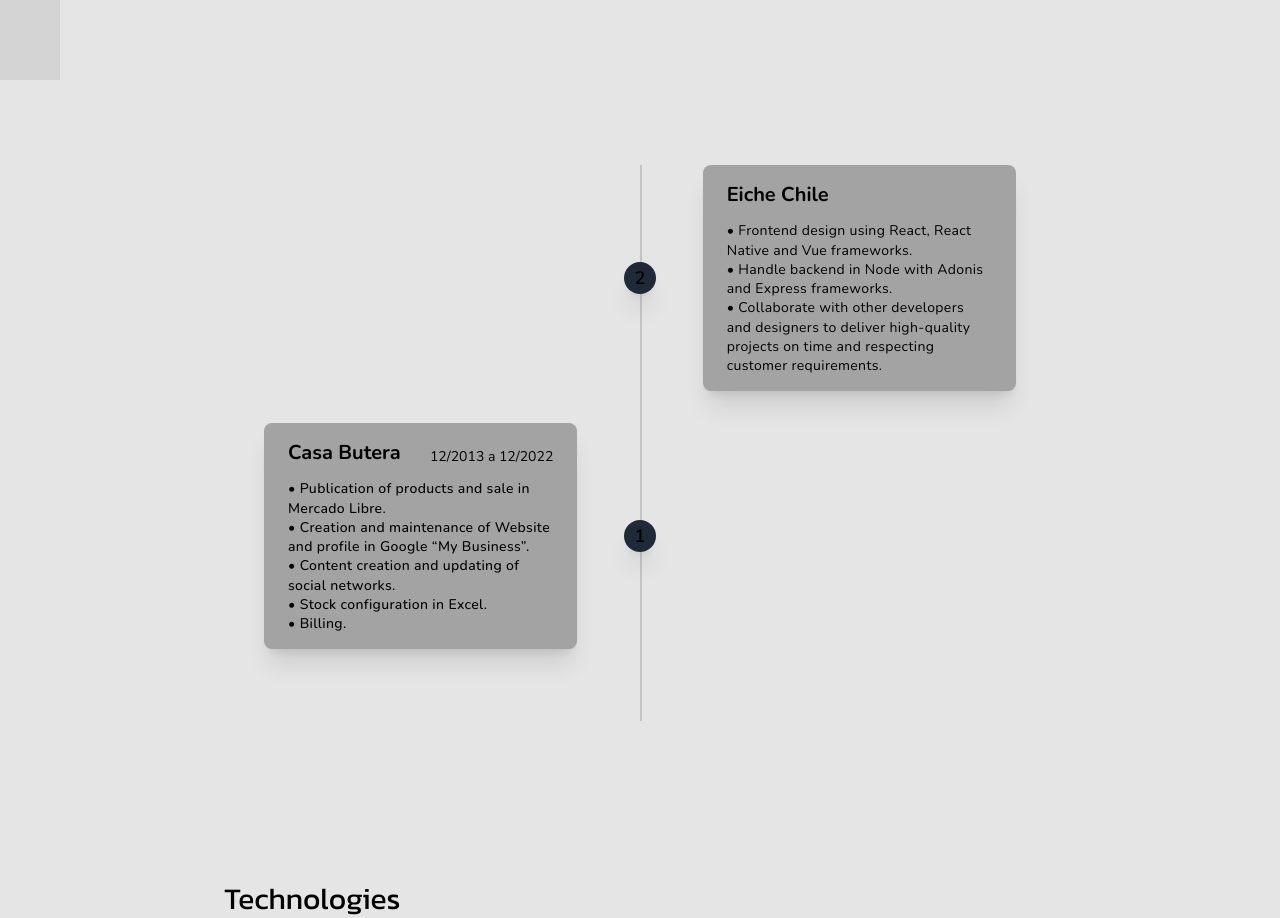
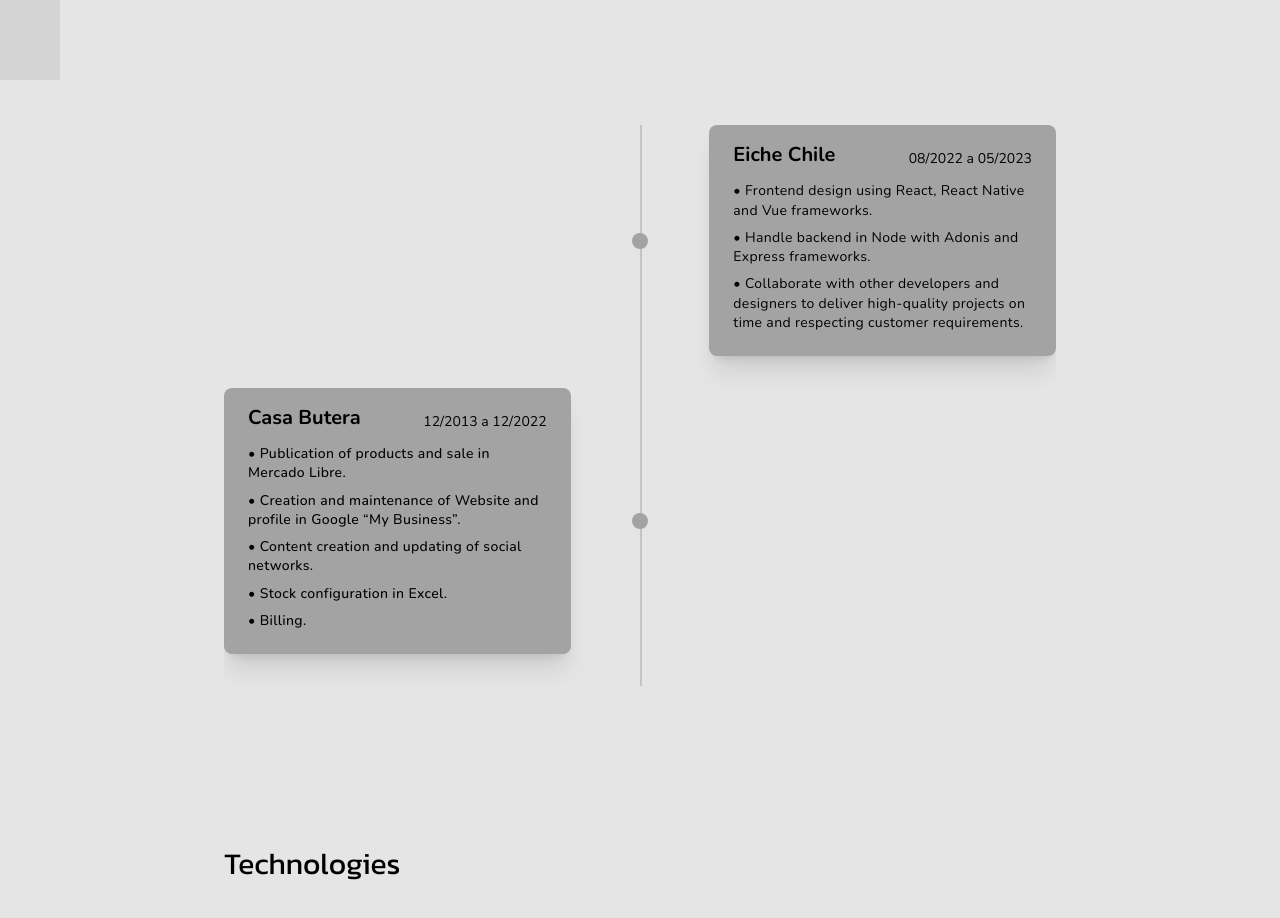
Before and after one commit to IvanMCorrea/dev_portfolio, a Next.js app: page / in a window 1280 px wide. Shown: the part 720-1638 px from the top of the page. Built offline with nearby package versions, Linux system fonts and the light colour scheme.

Commit message:
Change timeline styles

```diff
--- a/app/_components/Experience.tsx
+++ b/app/_components/Experience.tsx
@@ -4,7 +4,7 @@
   return (
     <section className="w-full py-10" id="experience">
       <div className="container mx-auto w-full h-full">
-        <div className="relative wrap overflow-hidden p-10 h-full">
+        <div className="relative wrap overflow-hidden h-full">
           <div
             className="border-2-2 absolute border-opacity-20 border-gray-700 h-full border"
             style={{ left: "50%" }}
@@ -15,65 +15,68 @@
             <div className="z-20 flex items-center order-1 bg-gray-800 shadow-xl w-8 h-8 rounded-full">
               <h1 className="mx-auto font-semibold text-lg">3</h1>
             </div>
-            <div className="order-1 bg-neutral-400 dark:bg-neutral-800 rounded-lg shadow-xl w-5/12 px-6 py-4">
+            <article className="order-1 bg-neutral-400 dark:bg-neutral-800 rounded-lg shadow-xl w-5/12 px-6 py-4">
               <h3 className="mb-3 font-bold text-xl">Mustang Cloud</h3>
               <p className="text-sm font-medium leading-snug tracking-wide text-opacity-100">
                 Lorem Ipsum is simply dummy text of the printing and typesetting
                 industry.
               </p>
-            </div>
+            </article>
           </div> */}
           {/* <!-- right timeline --> */}
           <div className="mb-8 flex justify-between items-center w-full right-timeline">
             <div className="order-1 w-5/12"></div>
-            <div className="z-20 flex items-center order-1 bg-gray-800 shadow-xl w-8 h-8 rounded-full">
-              <h1 className="mx-auto font-semibold text-lg">2</h1>
+            <div className="z-20 flex items-center order-1 bg-neutral-400 shadow-xl w-4 h-4 rounded-full">
+              <h1 className="mx-auto font-semibold text-lg"></h1>
             </div>
-            <div className="order-1 bg-neutral-400 dark:bg-neutral-800 rounded-lg shadow-xl w-5/12 px-6 py-4">
-              <h3 className="mb-3 font-bold text-xl">Eiche Chile</h3>
-              <p className="text-sm leading-snug tracking-wide text-opacity-100">
-                <ul>
-                  <li>
+            <article className="order-1 bg-neutral-400 dark:bg-neutral-800 rounded-lg shadow-xl w-5/12 px-6 py-4">
+              <div className="flex justify-between items-end mb-3">
+                <h3 className=" font-bold text-xl">Eiche Chile</h3>
+                <span className="text-sm">08/2022 a 05/2023</span>
+              </div>
+              <ul className="text-sm leading-snug tracking-wide text-opacity-100">
+                <li className="mb-2">
                   • Frontend design using React, React Native and Vue
                   frameworks.
                 </li>
-                  <li>
+                <li className="mb-2">
                   • Handle backend in Node with Adonis and Express frameworks.
                 </li>
-                  <li>
+                <li className="mb-2">
                   • Collaborate with other developers and designers to deliver
                   high-quality projects on time and respecting customer
                   requirements.
                 </li>
               </ul>
-              </p>
-            </div>
+            </article>
           </div>
 
           {/* <!-- left timeline --> */}
           <div className="mb-8 flex justify-between flex-row-reverse items-center w-full left-timeline">
             <div className="order-1 w-5/12"></div>
-            <div className="z-20 flex items-center order-1 bg-gray-800 shadow-xl w-8 h-8 rounded-full">
-              <h1 className="mx-auto font-semibold text-lg">1</h1>
+            <div className="z-20 flex items-center order-1 bg-neutral-400 shadow-xl w-4 h-4 rounded-full">
+              <h1 className="mx-auto font-semibold text-lg"></h1>
             </div>
-            <div className="order-1 bg-neutral-400 dark:bg-neutral-800 rounded-lg shadow-xl w-5/12 px-6 py-4">
+            <article className="order-1 bg-neutral-400 dark:bg-neutral-800 rounded-lg shadow-xl w-5/12 px-6 py-4">
               <div className="flex justify-between items-end mb-3">
                 <h3 className=" font-bold text-xl">Casa Butera</h3>
                 <span className="text-sm">12/2013 a 12/2022</span>
               </div>
-              <p className="text-sm font-medium leading-snug tracking-wide text-opacity-100">
-                <ul>
-                  <li>• Publication of products and sale in Mercado Libre.</li>
-                  <li>
+              <ul className="text-sm font-medium leading-snug tracking-wide text-opacity-100">
+                <li className="mb-2">
+                  • Publication of products and sale in Mercado Libre.
+                </li>
+                <li className="mb-2">
                   • Creation and maintenance of Website and profile in Google
                   “My Business”.
                 </li>
-                  <li>• Content creation and updating of social networks.</li>
-                  <li>• Stock configuration in Excel.</li>
-                  <li>• Billing.</li>
+                <li className="mb-2">
+                  • Content creation and updating of social networks.
+                </li>
+                <li className="mb-2">• Stock configuration in Excel.</li>
+                <li className="mb-2">• Billing.</li>
               </ul>
-              </p>
-            </div>
+            </article>
           </div>
 
           {/* <!-- right timeline --> */}
```
Lines whose indentation alone changed are shown as unchanged.
